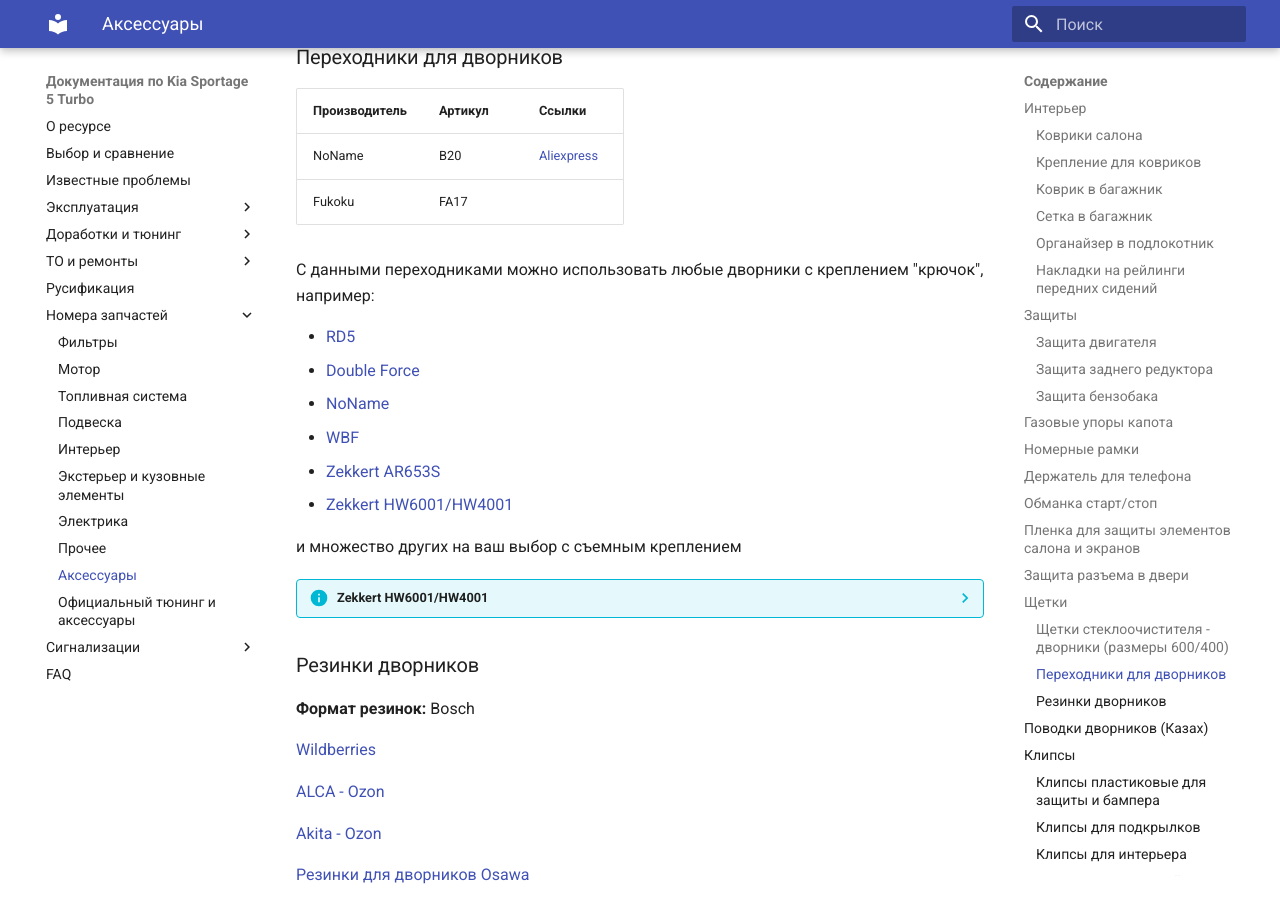
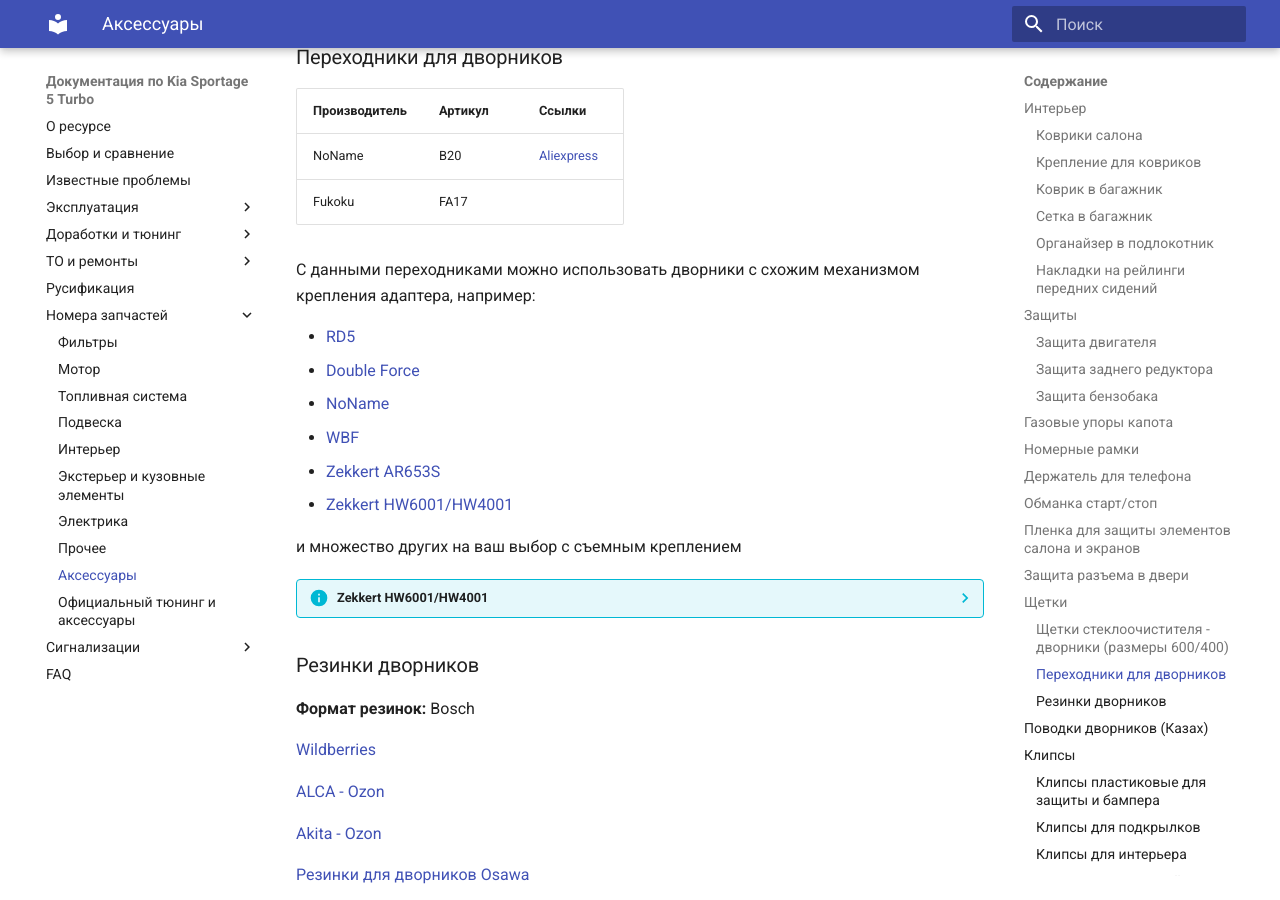
Before and after one commit to kia-sportage-docs/kia-sport5-docs, an MkDocs documentation site: the page built from docs/part/accessories.md, in a window 1280 px wide and 900 px high, scrolled down 4759 px. Built offline with MkDocs 1.6.1 and Material for MkDocs 9.7.7, drawn with Linux system fonts in a browser that asks for light colours.

Commit message:
Мелкие правки

```diff
--- a/docs/part/accessories.md
+++ b/docs/part/accessories.md
@@ -138,7 +138,7 @@
 | NoName | B20  | [Aliexpress](https://aliexpress.ru/item/1005006533195225.html) |
 | Fukoku |FA17 | |
 
-С данными переходниками можно использовать любые дворники с креплением "крючок", например:
+С данными переходниками можно использовать дворники с схожим механизмом крепления адаптера, например:
 
 - [RD5](https://ozon.ru/t/hwS3LqL)
 - [Double Force](https://ozon.ru/t/Ev21jRa)
```
Also changed, not shown: docs/part/suspension.md (+0 -1 lines).
